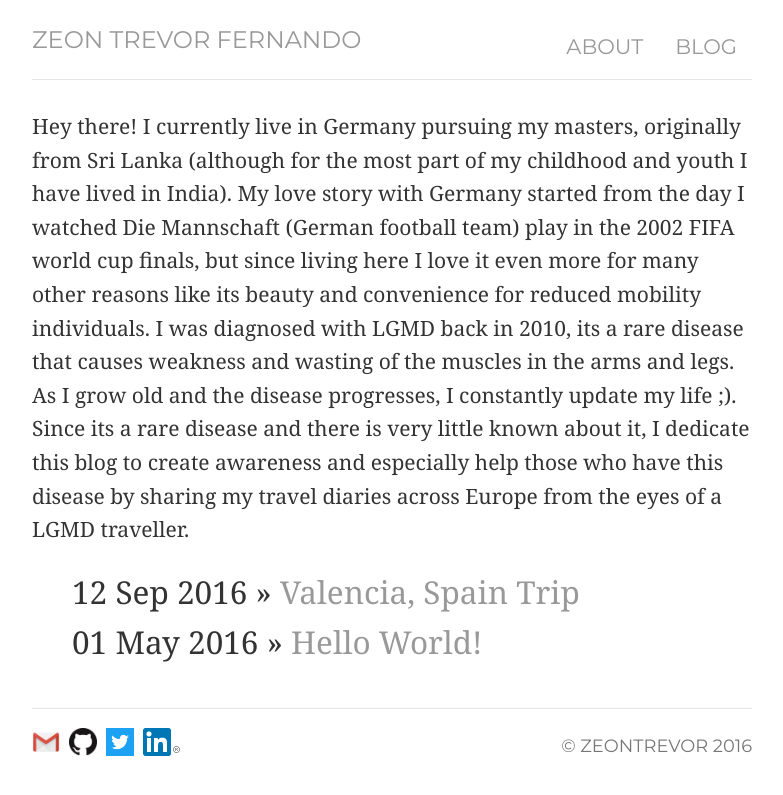
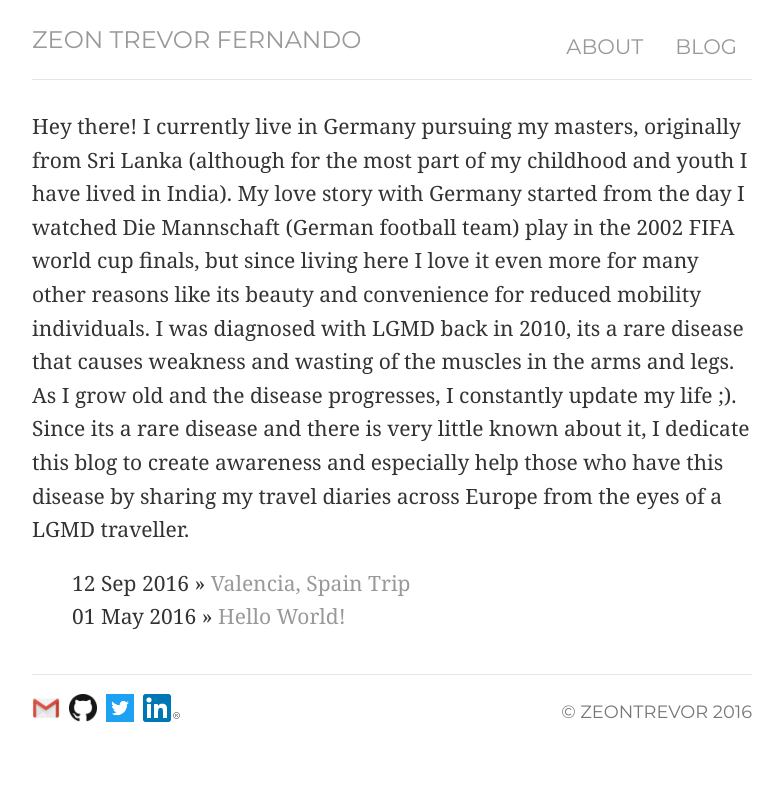
Before and after one commit to ZeonTrevor/zeontrevor.github.io, a Jekyll site: the page built from blog/index.html, in a window 1280 px wide. Shown: the top 795 px of the page, without its empty margins (248-1031 px from the left). Built offline with Jekyll 4.4.1, drawn with Linux system fonts in a browser that asks for light colours.

Commit message:
Updated main.css

```diff
--- a/css/main.css
+++ b/css/main.css
@@ -21,7 +21,7 @@
 .header, .footer, .header h3 { font-family: 'Montserrat', Helvetica, sans-serif; text-transform: uppercase; font-weight: normal; }
 
 /* Blog */
-ul.posts { margin: 20px auto 40px; font-size: 1.5em; }
+ul.posts { margin: 20px auto 40px; font-size: 1em; }
 ul.posts li { list-style: none; }
 
 /* CV */
```
